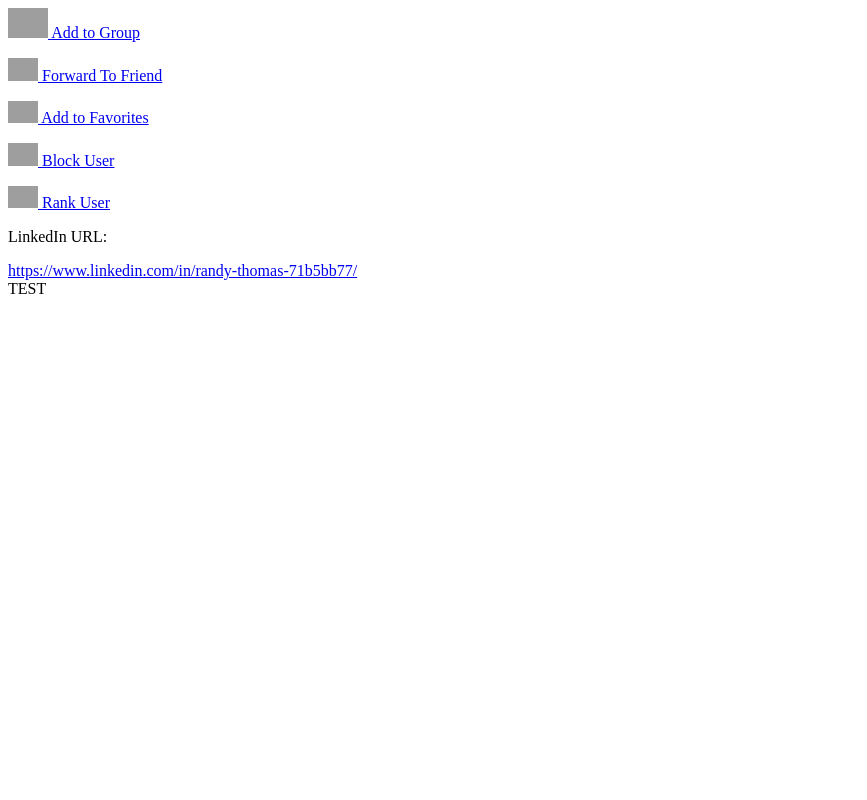
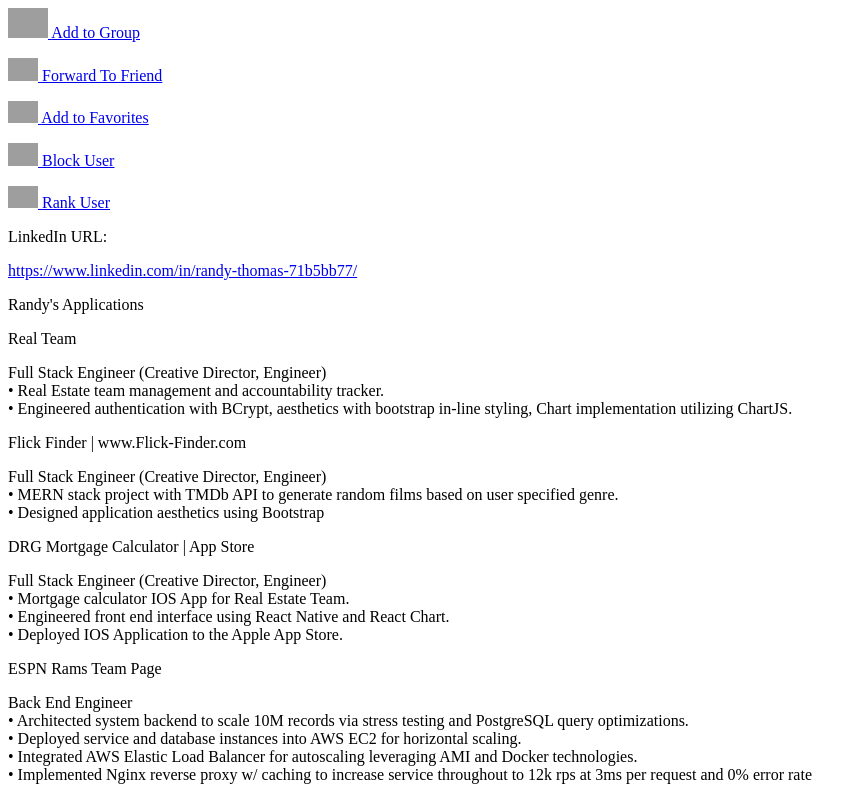
Before and after one commit to rlthomascc/interactiveResume, a React (Create React App) app in the folder client/: page / in a window 1280 px wide. Shown: the part 982-1782 px from the top of the page, without its empty margins (0-867 px from the left). Before the commit the page ends 1288 px from the top, so only its background shows below. Built offline with nearby package versions, Linux system fonts and the light colour scheme; grey boxes are pictures that could not be loaded; the HTML template or start-up script is replaced by a standard one.

Commit message:
Added Applications Table

```diff
--- /dev/null
+++ b/client/src/components/ApplicationsTable.js
@@ -0,0 +1,111 @@
+/* eslint-disable no-useless-constructor */
+/* eslint-disable indent */
+/* eslint-disable lines-between-class-members */
+/* eslint-disable class-methods-use-this */
+/* eslint-disable react/jsx-filename-extension */
+import React, { Component } from 'react';
+
+class ApplicationsTable extends Component {
+    constructor(props) {
+        super(props);
+    }
+
+
+    applications() {
+        return (
+          <div className="container" id="interestTable">
+            <div className="row" id="randysInterests">
+              <p className="h5 font-weight-bold">Randy's Applications</p>
+            </div>
+            <div className="col">
+
+              <div className="row" id="interestRow">
+                <div id="interestLeft">
+                  <p className="font-weight-bold">Real Team</p>
+                </div>
+                <div id="interestRight">
+                  <p>
+                  Full Stack Engineer (Creative Director, Engineer)
+                    {' '}
+                    <br />
+• Real Estate team management and accountability tracker.
+                    {' '}
+                    <br />
+• Engineered authentication with BCrypt, aesthetics with bootstrap in-line styling, Chart implementation utilizing ChartJS.
+                  </p>
+                </div>
+              </div>
+
+              <div className="row" id="interestRow">
+                <div id="interestLeft">
+                  <p className="font-weight-bold">Flick Finder | www.Flick-Finder.com </p>
+                </div>
+                <div id="interestRight">
+                  <p>
+                  Full Stack Engineer (Creative Director, Engineer)
+                    {' '}
+                    <br />
+• MERN stack project with TMDb API to generate random films based on user specified
+genre.
+                    {' '}
+                    <br />
+• Designed application aesthetics using Bootstrap
+                  </p>
+                </div>
+              </div>
+
+              <div className="row" id="interestRow">
+                <div id="interestLeft">
+                  <p className="font-weight-bold">DRG Mortgage Calculator | App Store</p>
+                </div>
+                <div id="interestRight">
+                  <p>
+                  Full Stack Engineer (Creative Director, Engineer)
+                    {' '}
+                    <br />
+• Mortgage calculator IOS App for Real Estate Team.
+                    {' '}
+                    <br />
+• Engineered front end interface using React Native and
+React Chart.
+                    {' '}
+                    <br />
+• Deployed IOS Application to the Apple App Store.
+                  </p>
+                </div>
+              </div>
+
+              <div className="row" id="interestRow">
+                <div id="interestLeft">
+                  <p className="font-weight-bold">ESPN Rams Team Page</p>
+                </div>
+                <div id="interestRight">
+                  <p>
+                  Back End Engineer
+                    {' '}
+                    <br />
+                  • Architected system backend to scale 10M records via stress testing and PostgreSQL query optimizations.
+                    <br />
+• Deployed service and database instances into AWS EC2 for horizontal scaling.
+                    {' '}
+                    <br />
+• Integrated AWS Elastic Load Balancer for autoscaling leveraging AMI and Docker technologies.
+                    {' '}
+                    <br />
+• Implemented Nginx reverse proxy w/ caching to increase service throughout to 12k rps at 3ms per request and 0% error rate
+                  </p>
+                </div>
+              </div>
+
+            </div>
+          </div>
+        );
+    }
+    render() {
+        return (
+            this.applications()
+        );
+    }
+}
+
+export default ApplicationsTable;
--- a/client/src/components/HomePage.js
+++ b/client/src/components/HomePage.js
@@ -4,6 +4,7 @@
 import React, { Component } from 'react';
 import ContactTable from './ContactTable';
 import InterestTable from './InterestTable';
+import ApplicationsTable from './ApplicationsTable';
 
 class HomePage extends Component {
   constructor(props) {
@@ -56,8 +57,11 @@
             <a href="https://www.linkedin.com/in/randy-thomas-71b5bb77/" id="linkedinURL">https://www.linkedin.com/in/randy-thomas-71b5bb77/</a>
           </div>
         </div>
+        {/* <div className="p2">
+          <InterestTable />
+        </div> */}
         <div className="p2">
-          <InterestTable />
+          <ApplicationsTable />
         </div>
       </div>
     );
--- a/client/src/components/InterestTable.js
+++ b/client/src/components/InterestTable.js
@@ -10,8 +10,51 @@
 
   interests() {
     return (
-      <div className="interestTable">
-        TEST
+      <div className="container" id="interestTable">
+        <div className="row" id="randysInterests">
+          <p className="h5 font-weight-bold">Randy's Interests</p>
+        </div>
+        <div className="col">
+
+          <div className="row" id="interestRow">
+            <div id="interestLeft">
+              <p className="font-weight-bold">General</p>
+            </div>
+            <div id="interestRight">
+              <p>
+              Full Stack Software Engineer with a strong love for Javascript.
+              I have a passion for collaboration and making ideas become reality.
+              I have a strong technical background with the MERN stack, as well as SQL
+              and NoSQL technologies.
+              </p>
+            </div>
+          </div>
+
+          <div className="row" id="interestRow">
+            <div id="interestLeft">
+              <p className="font-weight-bold">Strengths</p>
+            </div>
+            <div id="interestRight">
+              <p>
+              Teamwork, Responsibility, Adaptability, Creativity, Optimism, Dedication,
+              Motivation, Detail Oriented, Tactful
+              </p>
+            </div>
+          </div>
+
+          <div className="row" id="interestRow">
+            <div id="interestLeft">
+              <p className="font-weight-bold">Inspirations</p>
+            </div>
+            <div id="interestRight">
+              <p>
+              God, my family, my wife, and my daughter Zara
+              </p>
+            </div>
+          </div>
+
+
+        </div>
       </div>
     );
   }
```
Also changed, not shown: 2 other files (tests, documents, lock files or other folders).
